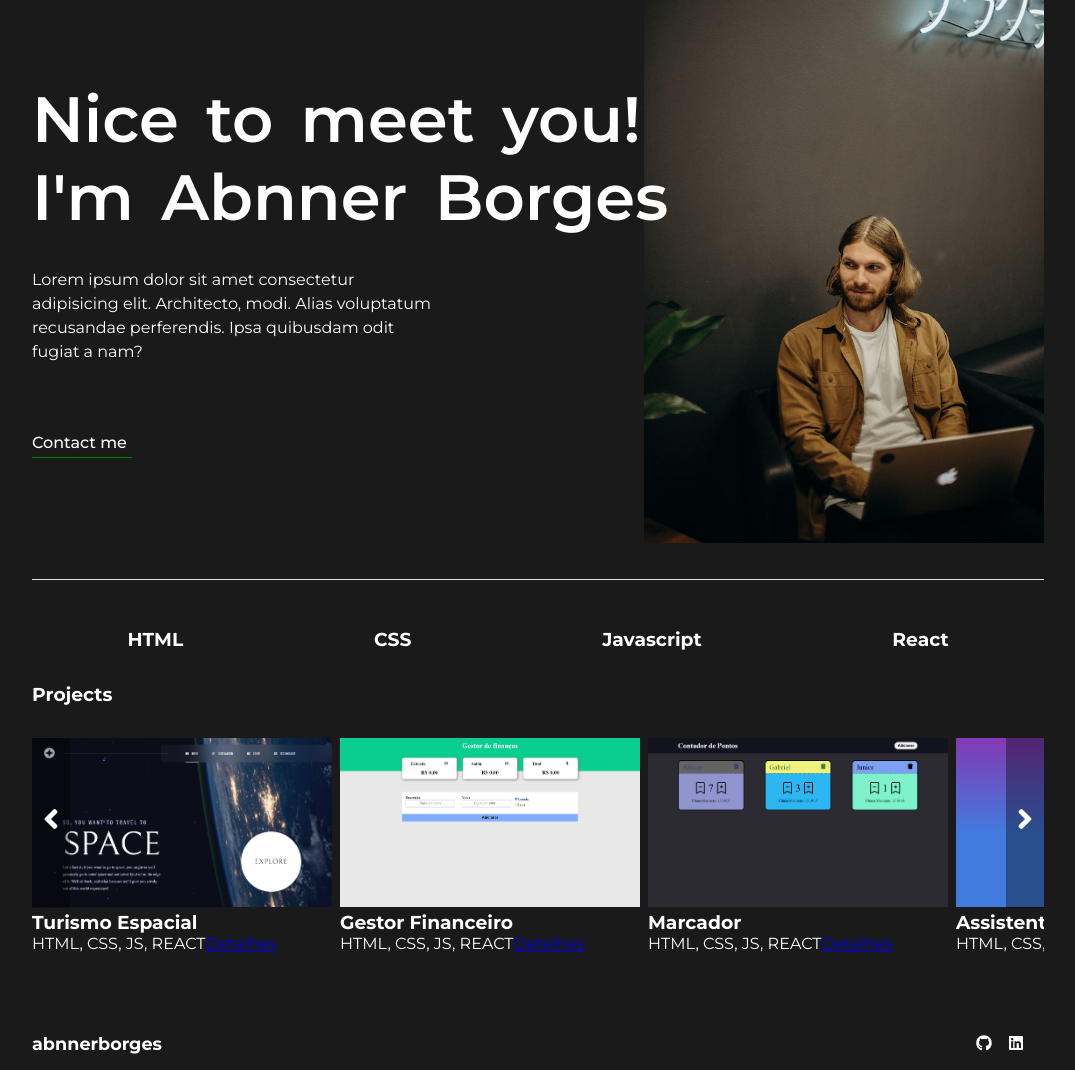
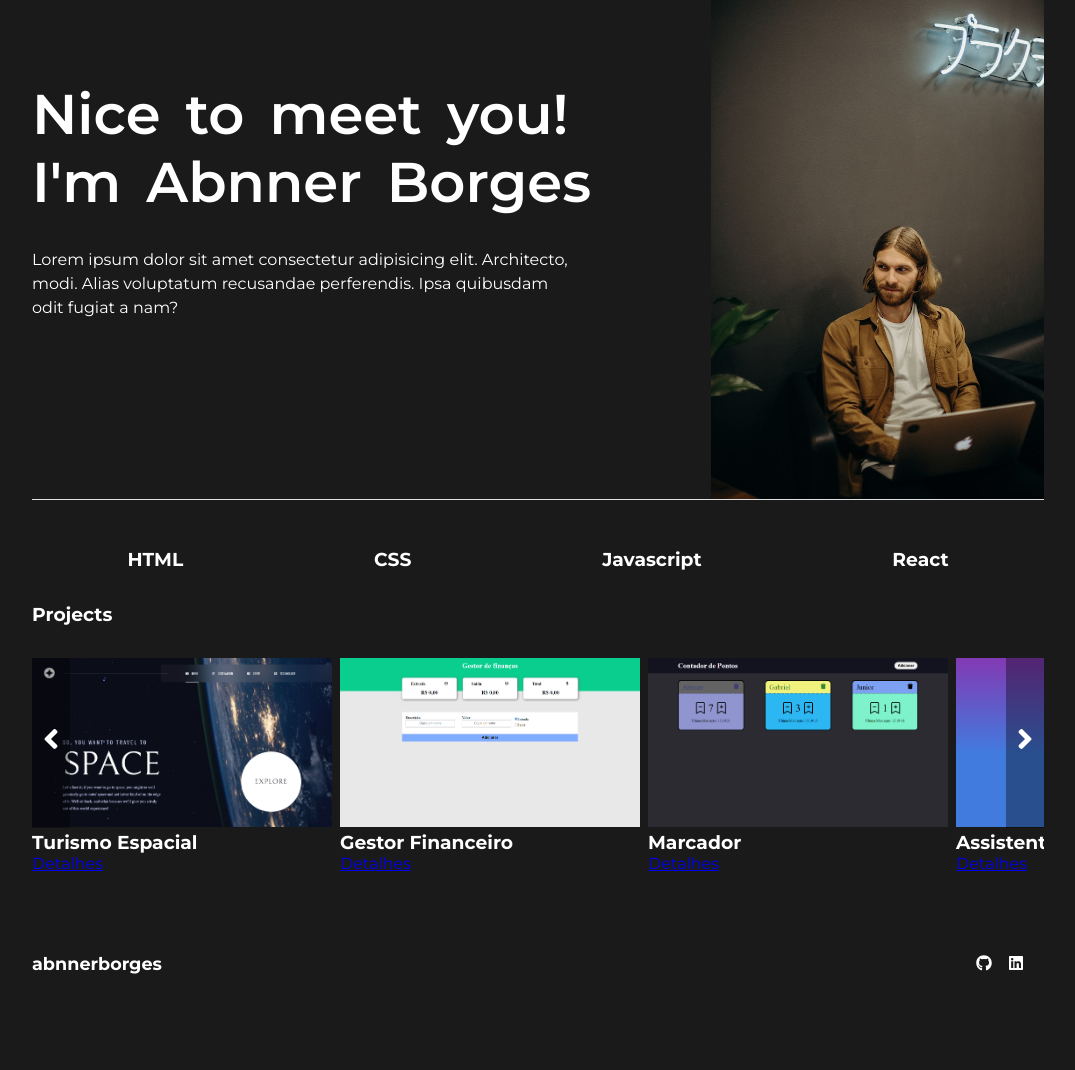
Before and after one commit to AbnnerB/portfolio, a React (Create React App) app: page / in a window 1280 px wide. Shown: the whole page, without its empty margins (102-1177 px from the left). After the commit the page ends 990 px from the top, so only its background shows below. Built offline with nearby package versions, Linux system fonts and the light colour scheme.

Commit message:
alt layout part2
decidi que não queria a imagem com position absolute

```diff
--- a/src/Components/HeaderFooter/styles.css
+++ b/src/Components/HeaderFooter/styles.css
@@ -3,7 +3,7 @@ header {
   justify-content: space-between;
   align-items: center;
   font-family: Arial, Helvetica, sans-serif;
-  width: 1012px;
+  max-width: 1012px;
   margin: 0 auto;
   padding: 1rem 0;
 }
--- a/src/Components/ProjectCard/index.js
+++ b/src/Components/ProjectCard/index.js
@@ -5,7 +5,7 @@ export default function ProjectCard({ item }) {
     <div className="projectCard">
       <img src={item.src1} alt="projeto22" />
       <h3>{item.name}</h3>
-      <span>{item.technologiesUsed}</span>
+      {/* <span>{item.technologiesUsed}</span> */}
       <Link to={`/details/${item.id}`}>Detalhes</Link>
     </div>
   );
--- a/src/Pages/Home/index.js
+++ b/src/Pages/Home/index.js
@@ -43,7 +43,7 @@ export default function Home() {
               quibusdam odit fugiat a nam?
             </p>
 
-            <span>Contact me</span>
+            {/* <span>Contact me</span> */}
           </div>
           <img
             className="imgRetrato"
@@ -75,24 +75,9 @@ export default function Home() {
           </section>
         </section>
       </main>
-      <footer className="containerContact">
-        {/* <section className="contact">
-          <div className="contactContent">
-            <h3>Contact</h3>
-            <p>
-              Lorem ipsum dolor sit amet consectetur adipisicing elit. Nobis
-              ratione et quos aut quidem voluptatem excepturi soluta dolorem
-              aspernatur nihil.
-            </p>
-          </div>
-          <div>
-            <div className="name">abnner</div>
-            <div className="email">abnner email</div>
-            <div className="linkedin">abnner linkedin</div>
-          </div>
-        </section> */}
+      <footer>
+        <HeaderFooter />
       </footer>
-      <HeaderFooter />
     </div>
   );
 }
--- a/src/Pages/Home/styles.css
+++ b/src/Pages/Home/styles.css
@@ -1,6 +1,6 @@
 main {
   /* colocar uma largura fixa */
-  width: 1012px;
+  max-width: 1012px;
   margin: 0 auto;
 }
 
@@ -9,23 +9,26 @@ main {
   position: relative;
   height: 500px;
   display: flex;
-  margin-top: 5rem;
+  /* margin-top: 5rem; */
 }
 
 .presentationContent {
   z-index: 2;
   display: flex;
   flex-direction: column;
+  /* width: 50%; */
 }
 
 .presentationContent h1 {
-  font-size: 4rem;
+  /* font-size: 4rem; */
+  font-size: 3.5rem;
   font-weight: 600;
+  margin-top: 5rem;
   /* letter-spacing: 0.3rem; */
   word-spacing: 0.6rem;
 }
 .presentationContent p {
-  width: 40%;
+  width: 80%;
   margin-top: 2rem;
   line-height: 1.5rem;
 }
@@ -38,11 +41,12 @@ main {
   padding: 0.3rem 0;
 }
 .imgRetrato {
-  width: 400px;
-  position: absolute;
-  right: 0;
-  top: -8.5rem;
+  max-width: 400px;
   z-index: -1;
+  /* width: 100%; */
+  /* position: absolute; */
+  /* right: 0; */
+  /* top: -8.5rem; */
 }
 
 /* end first section */
@@ -106,24 +110,3 @@ main {
 .projectCard img {
   width: 100%;
 }
-/* end projects section */
-
-/* .containerContact {
-  background-color: rgb(34, 34, 34);
-}
-.contact {
-  width: 80%;
-  margin: 0 auto;
-  padding-top: 4rem;
-  display: flex;
-  border-bottom: 1px solid rgb(223, 223, 223);
-}
-
-.contactContent h3 {
-  font-size: 4rem;
-  font-weight: 500;
-}
-.containerContact p {
-  font-weight: 300;
-  width: 40%;
-} */
```
